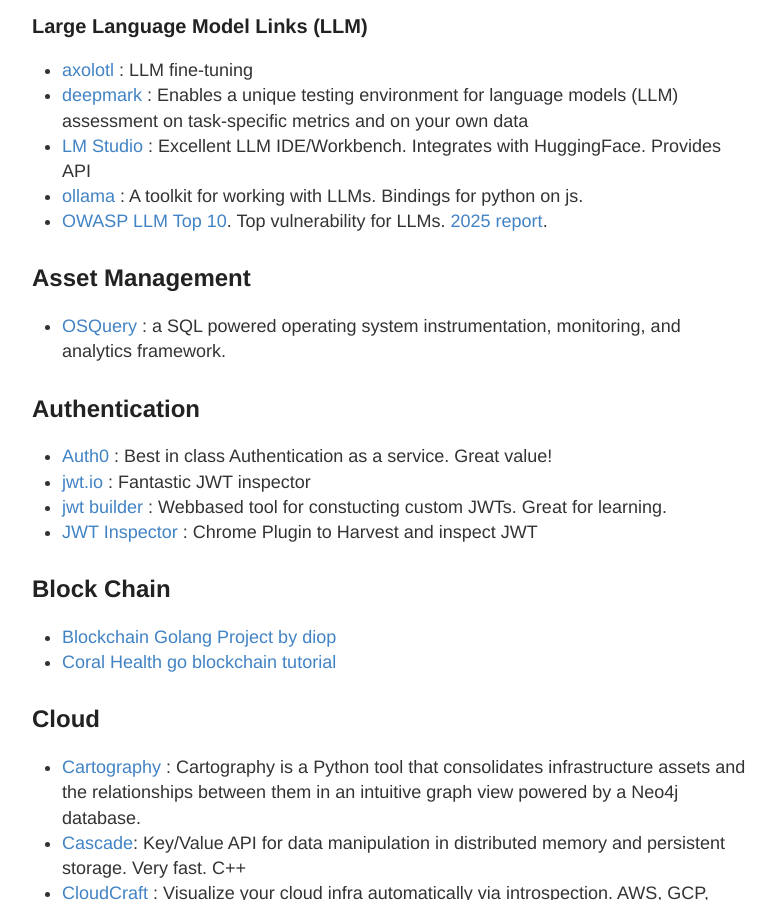
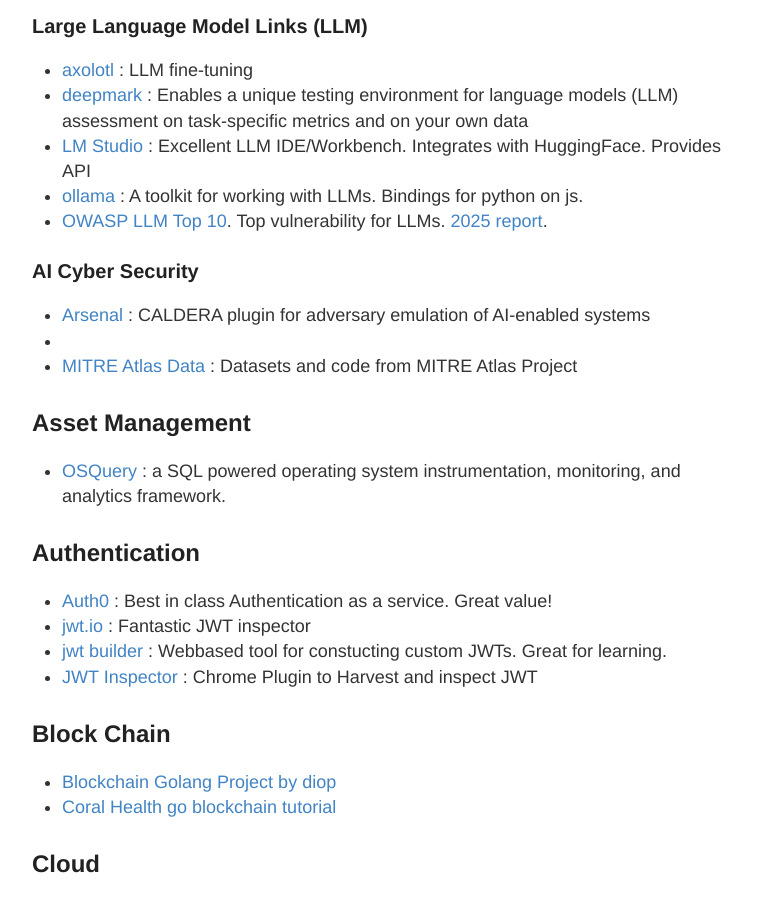
Before and after one commit to stevehenderson/stevehenderson.github.io, a Jekyll site: the page built from links.md, in a window 1280 px wide and 900 px high, scrolled down 999 px. Shown: the whole window, without its empty margins (248-1023 px from the left). Built offline with Jekyll 4.4.1, drawn with Linux system fonts in a browser that asks for light colours; some of the changed text lies outside the part shown.

Commit message:
Update links.md

```diff
--- a/links.md
+++ b/links.md
@@ -36,6 +36,11 @@
    * [ollama](https://github.com/ollama/ollama) : A toolkit for working with LLMs.  Bindings for python on js.
    * [OWASP LLM Top 10](https://owasp.org/www-project-top-10-for-large-language-model-applications/).
  Top vulnerability for LLMs.  [2025 report](https://genai.owasp.org/resource/owasp-top-10-for-llm-applications-2025/).
+
+### AI Cyber Security
+   * [Arsenal](https://github.com/mitre-atlas/arsenal) : CALDERA plugin for adversary emulation of AI-enabled systems
+   * [MITRE Atlas]: ATLAS (Adversarial Threat Landscape for Artificial-Intelligence Systems) is a globally accessible, living knowledge base of adversary tactics and techniques against Al-enabled systems based on real-world attack observations and realistic demonstrations from Al red teams and security groups.
+   * [MITRE Atlas Data](https://github.com/mitre-atlas/atlas-data) : Datasets and code from MITRE Atlas Project
 
 ## Asset Management
    * [OSQuery](https://www.osquery.io/) : a SQL powered operating system instrumentation, monitoring, and analytics framework.
@@ -177,6 +182,7 @@
    * [Phantom Community Playbooks](https://github.com/phantomcyber/playbooks) : Splunk SOAR Playbooks.  Good source of inspiration even if you can't afford Splunk
 
 ### Threat Emulation
+   * [Caldera](https://caldera.mitre.org/) : MITRE Threat Emulation Platform
    * [Scythe](https://scythe.io/):  Emulates real-worl adversarial campaigns.  Commercial product.
    * [PurpleSHarp](https://github.com/mvelazc0/PurpleSharp): adversary simulation tool that executes adversary techniques with the purpose of generating attack telemetry in monitored Windows environments
 
```
